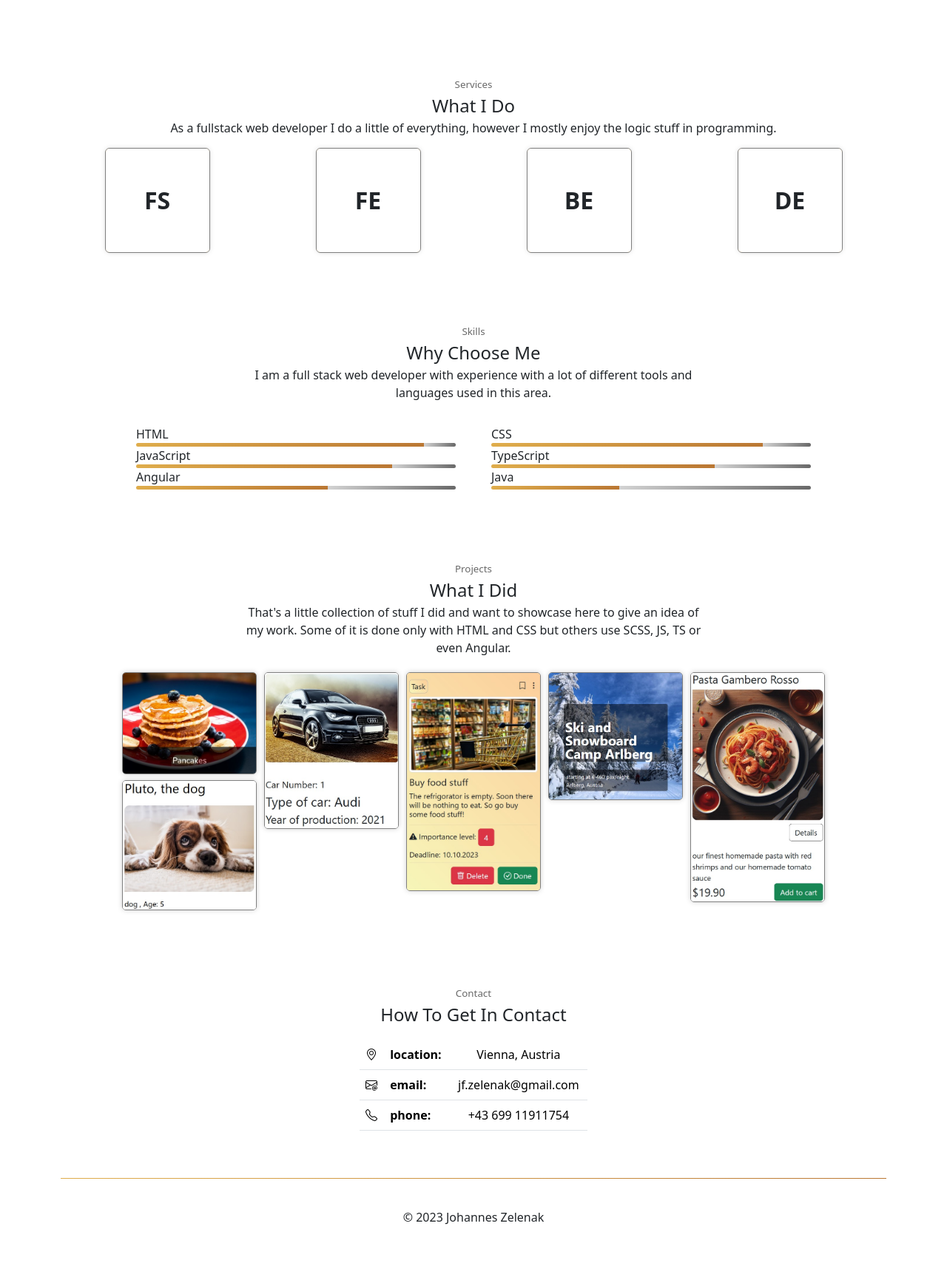
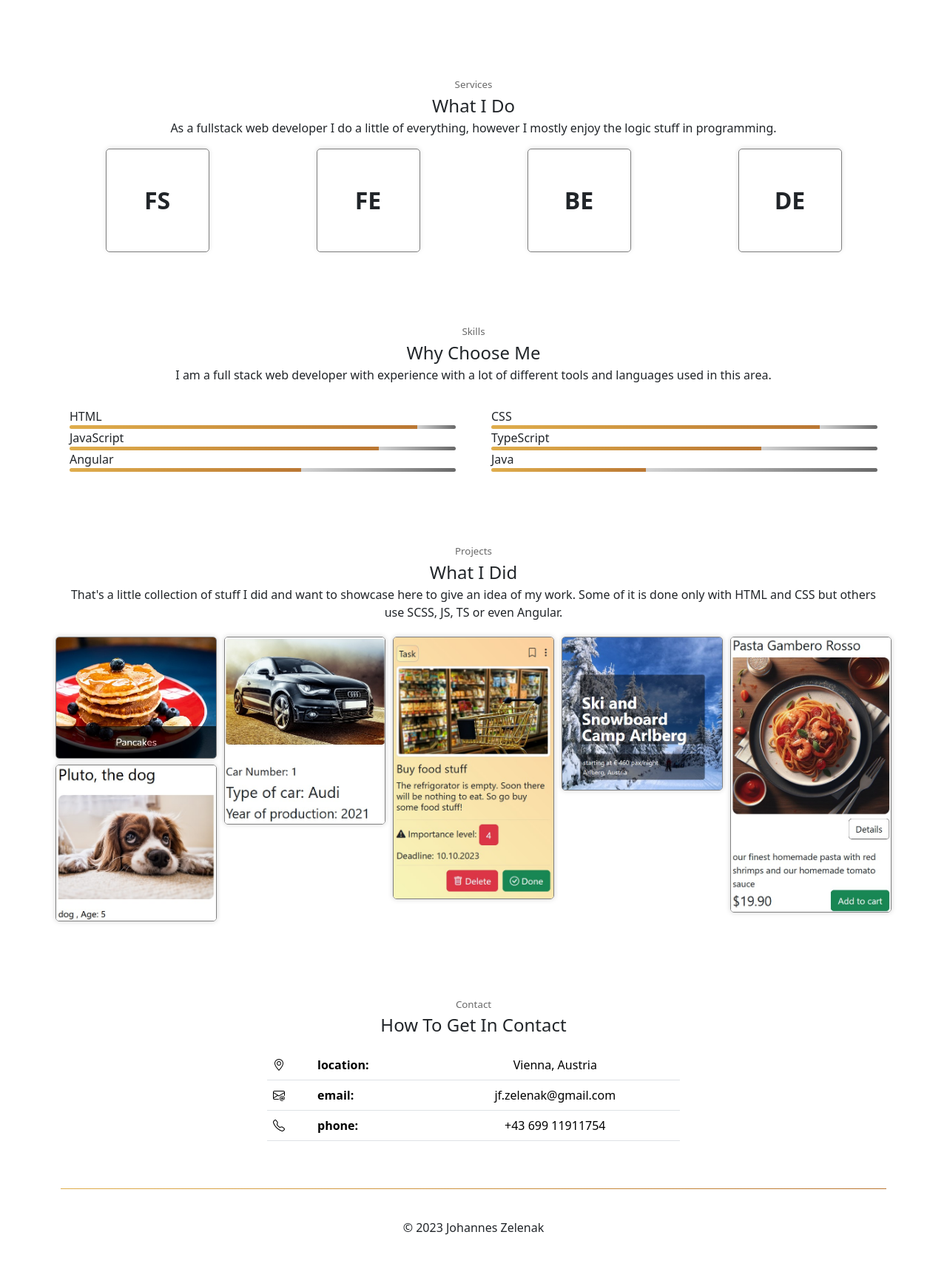
Before and after one commit to JFZelenak/CFV-deployedPortfolio, a PHP site: page / in a window 1280 px wide. Shown: the part 1279-2991 px from the top of the page at 74% size. Before the commit the page ends 2935 px from the top, so only its background shows below. Run offline with PHP 8.4, Linux system fonts and the light colour scheme.

Commit message:
add changes

```diff
--- a/index.html
+++ b/index.html
@@ -102,7 +102,8 @@
                     enjoy the logic stuff in programming.</div>
             </div>
         </div>
-        <div class="row row-cols-1 row-cols-md-4 justify-content-between">
+        <div class="row row-cols-2 row-cols-md-4 justify-content-between">
+
             <div class="serviceCardCont">
                 <div class="unmovingCard">
                     <div>
@@ -159,18 +160,16 @@
     </div>
 
     <!-- skills -->
-    <div class="container mb-5 w-75" id="mySkills">
+    <div class="container mb-5" id="mySkills">
         <div class="navbarspacer"></div>
 
         <div class="row mb-3">
-            <div class="col-2"></div>
-            <div class="col-8">
+            <div class="col-12 col-md-8 text-center w-100">
                 <div class="fs-7 text-center">Skills</div>
                 <div class="fs-4 text-center">Why Choose Me</div>
                 <div class="fs-6 text-center mb-3">I am a full stack web developer with experience with a lot of
                     different tools and languages used in this area.</div>
             </div>
-            <div class="col-2"></div>
         </div>
 
         <div class="row row-cols-2" id="toolsResult">
@@ -180,22 +179,20 @@
     </div>
 
     <!-- projects -->
-    <div class="container mb-5 w-75" id="myProjects">
+    <div class="container mb-5" id="myProjects">
         <div class="navbarspacer"></div>
 
         <div class="row mb-3">
-            <div class="col-2"></div>
-            <div class="col-8">
+            <div class="col-12 col-md-8 text-center w-100">
                 <div class="fs-7 text-center">Projects</div>
                 <div class="fs-4 text-center">What I Did</div>
                 <div class="fs-6 text-center">That's a little collection of stuff I did and want to showcase here to
                     give an idea of my work. Some of it is done only with HTML and CSS but others use SCSS, JS, TS or
                     even Angular.</div>
             </div>
-            <div class="col-2"></div>
         </div>
 
-        <div class="row row-cols-5">
+        <div class="row row-cols-2 row-cols-md-5 justify-content-between">
             <div class="myProjectGrid">
                 <a href="food-blog/">
                     <div class="myProjectImgCont mb-2">
@@ -239,16 +236,14 @@
 
     <!-- contact -->
 
-    <div class="container mb-5 w-50" id="myContact">
+    <div class="container mb-5" id="myContact">
         <div class="navbarspacer"></div>
 
         <div class="row mb-3">
-            <div class="col-2"></div>
-            <div class="col-8">
+            <div class="col-12 col-md-8 text-center w-100">
                 <div class="fs-7 text-center">Contact</div>
                 <div class="fs-4 text-center">How To Get In Contact</div>
             </div>
-            <div class="col-2"></div>
         </div>
         <div class="d-flex justify-content-center">
             <table class="table w-50">
--- a/style.css
+++ b/style.css
@@ -64,15 +64,19 @@
 .movingCard {
     width: 140px;
     height: 140px;
+    border: 1px solid gray;
     position: relative;
     z-index: 6;
     background-color: rgba(255,255,255,1);
-    /* outline: 1px solid red; */
+}
+.movingCard:hover {
+    opacity: 0;
+    transition: 500ms all ease-in-out;
 }
 .unmovingCard {
-    width: 140px;
-    height: 140px;
-    outline: 1px solid gray;
+    width: 138px;
+    height: 138px;
+    border: 1px solid gray;
     box-shadow: 0px 0px 7px lightgray;
     position: absolute;
     background-color: var(--main-color);
```
